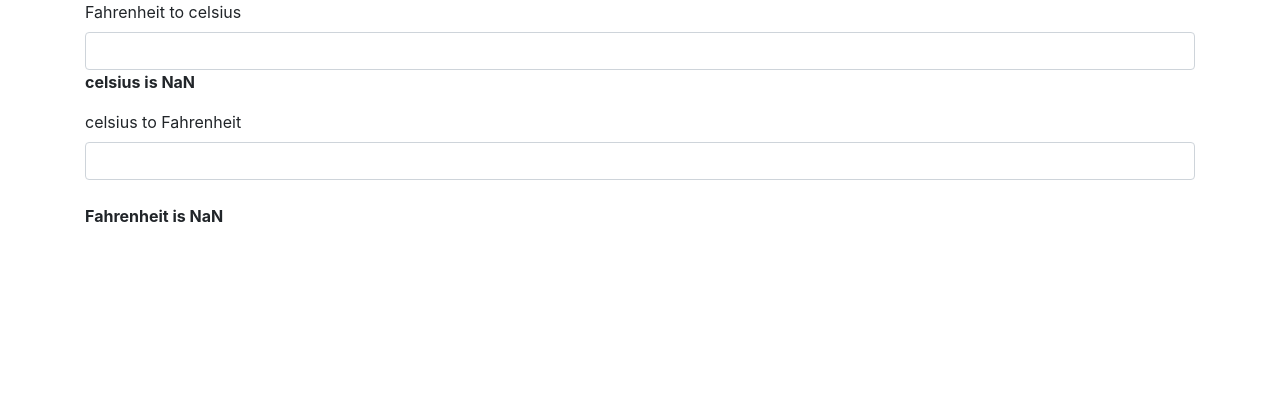
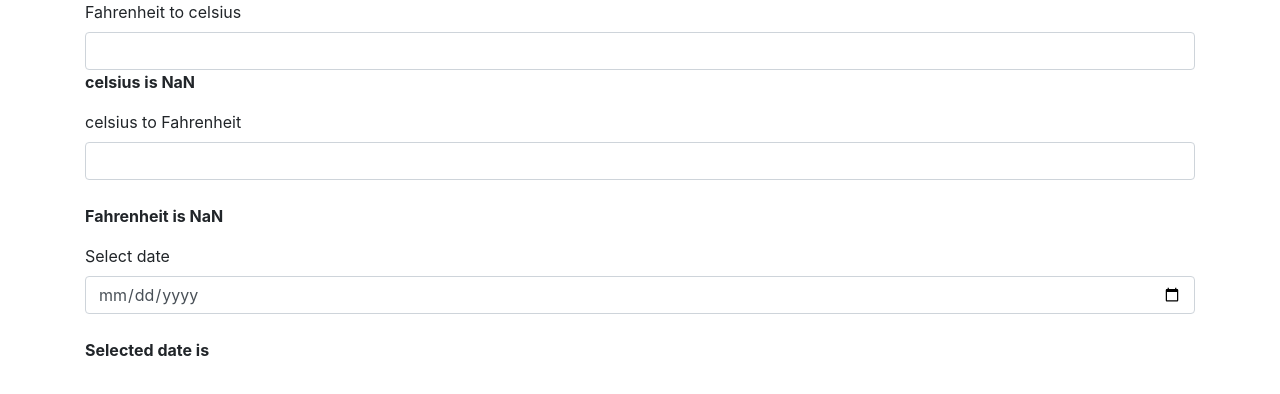
Before and after one commit to thamarais16/angular-ivy-qs7avm, an Angular app: page / in a window 1280 px wide. Shown: the top 394 px of the page. Built offline with nearby package versions, Linux system fonts and the light colour scheme.

Commit message:
3 files modified

```diff
--- a/src/app/pipes/custom-pipe.ts
+++ b/src/app/pipes/custom-pipe.ts
@@ -20,5 +20,10 @@ export class CustomPipe implements PipeTransform {
       let temp = (value - 32)/1.8;
       return temp.toFixed(2);
     }
+
+    if(unit == 'D'){
+      let date = this._date.transform(value, 'EEEE, MMMM, dd, y, h:mm:ss a')
+      return date;
+    }
   }
 }
--- a/src/app/pipes/pipes.component.html
+++ b/src/app/pipes/pipes.component.html
@@ -37,4 +37,11 @@
     <strong>Fahrenheit is {{celsius | myPipe:'F'}}</strong>
   </div>
 
+    <div class="form-group">
+    <label for="celsius">Select date</label>
+    <input name="celsius" type="date" class="form-control" [(ngModel)]="dates" #dat>
+    <br>
+    <strong>Selected date is {{dates | myPipe:'D'}}</strong>
+  </div>
+
 </div>
--- a/src/app/pipes/pipes.component.ts
+++ b/src/app/pipes/pipes.component.ts
@@ -10,7 +10,7 @@ import { shareReplay } from 'rxjs/operators';
   styleUrls: ['./pipes.component.css']
 })
 export class PipesComponent implements OnInit {
-  dates = new Date();
+  dates;
   fahrenheit;
   celsius;
 
```
